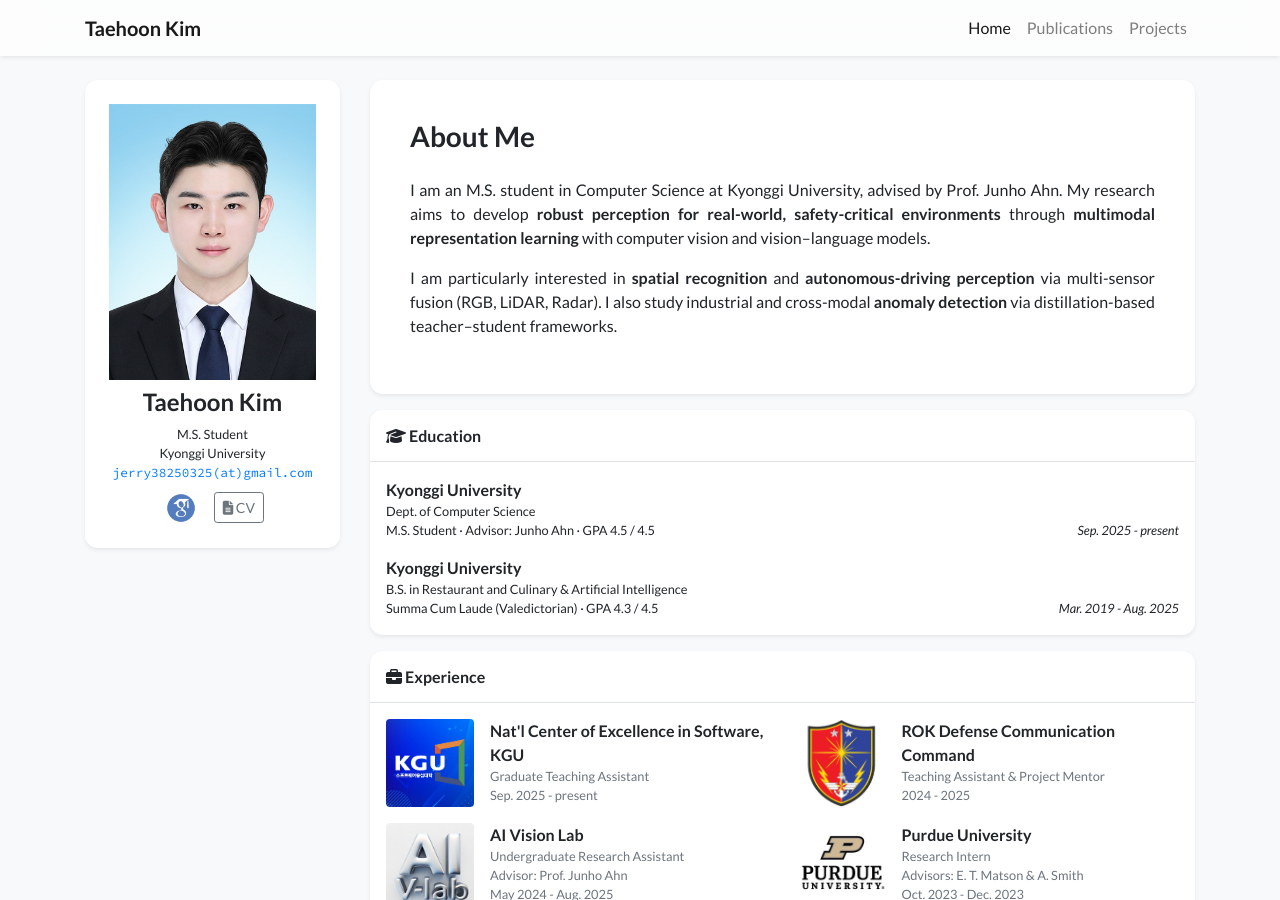
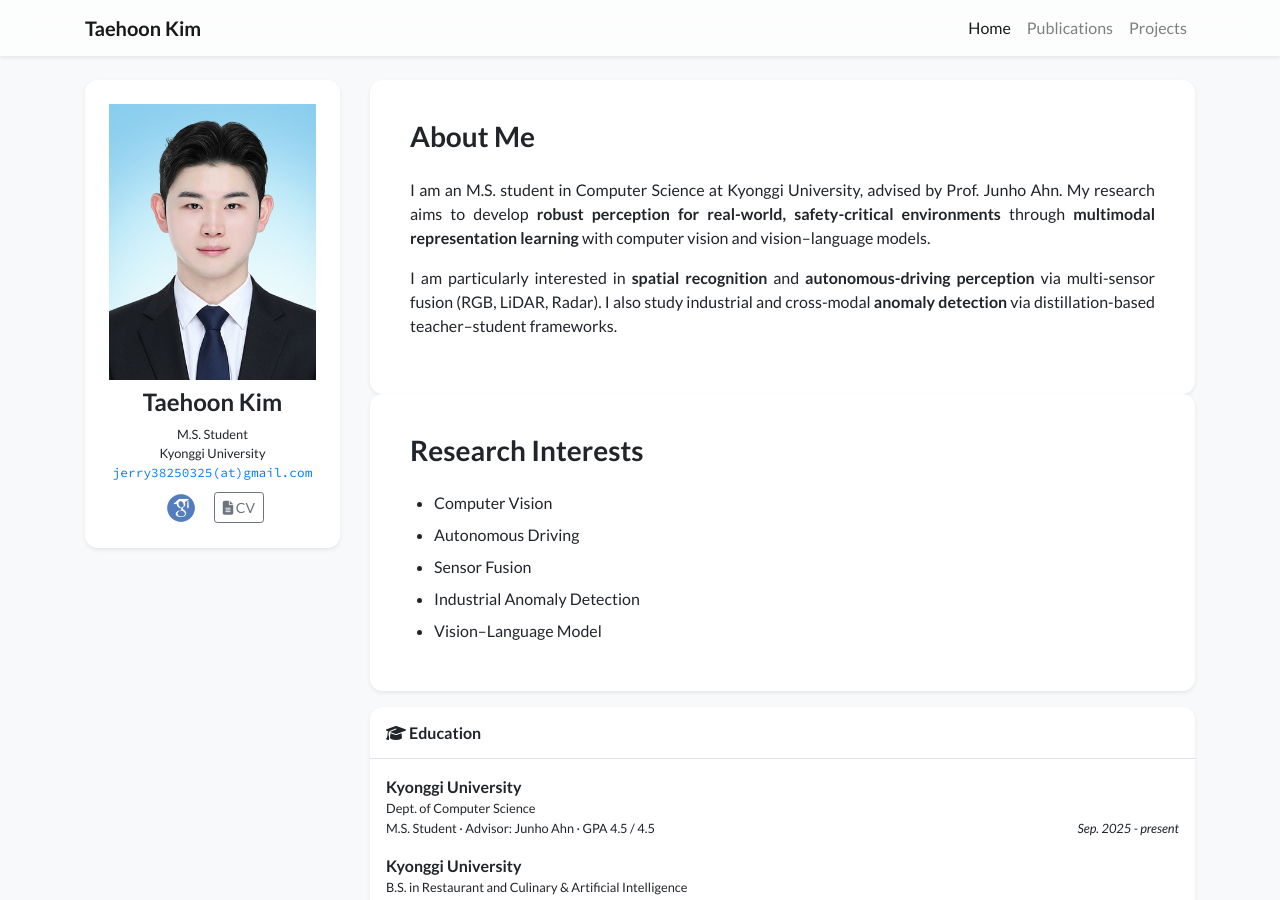
Before and after one commit to Maruu0127/Maruu0127.github.io, a Jekyll site: the page built from index.html, in a window 1280 px wide and 900 px high. Built offline with Jekyll 4.4.1, drawn with Linux system fonts in a browser that asks for light colours; nearby versions of some CDN libraries; a style sheet for code colours, icons or effects is not loaded.

Commit message:
Reorganize publications by venue category and add Research Interests
- Group publications page by International/Domestic Journal/Conference (CV order)
- Label International Journal (SCIE), Domestic Journal (KCI)
- Remove abstracts from publication entries; show only authors/venue/DOI
- Add DOI/Preprint links to journal papers
- Add Research Interests card on homepage

Co-Authored-By: Claude Opus 4.8 <noreply@anthropic.com>

```diff
--- a/_data/profile.yml
+++ b/_data/profile.yml
@@ -29,6 +29,14 @@ short_bio: >-
     multi-sensor fusion (RGB, LiDAR, Radar). I also study industrial and cross-modal
     <strong>anomaly detection</strong> via distillation-based teacher–student frameworks.
   </p>
+
+# --- 관심 연구 분야 (홈 화면 About Me 아래 카드에 표시) ---
+research_interests:
+- "Computer Vision"
+- "Autonomous Driving"
+- "Sensor Fusion"
+- "Industrial Anomaly Detection"
+- "Vision–Language Model"
 
 portrait_url: /assets/images/photos/taehoon-kim.jpg
 # portrait_caption: >-
--- /dev/null
+++ b/_includes/widgets/research_interests_card.html
@@ -0,0 +1,24 @@
+{% if site.data.profile.research_interests %}
+<div class="row">
+    <div class="col">
+        <div class="card border-0 shadow-sm bg-white">
+            <div class="card-body p-4">
+                <div class="row px-3 pt-3">
+                    <div class="col h3">
+                        Research Interests
+                    </div>
+                </div>
+                <div class="row p-3">
+                    <div class="col">
+                        <ul class="text-profile-bio mt-0 mb-0 pl-4">
+                            {% for interest in site.data.profile.research_interests %}
+                            <li class="mb-2">{{ interest }}</li>
+                            {% endfor %}
+                        </ul>
+                    </div>
+                </div>
+            </div>
+        </div>
+    </div>
+</div>
+{% endif %}
--- a/index.html
+++ b/index.html
@@ -11,6 +11,8 @@ navbar_title: Home
     <div class="col-lg-9 col-md-8">
 
         {% include widgets/profile_card_bio_only.html %}
+
+        {% include widgets/research_interests_card.html %}
 
         {% if site.data.display.homepage.show_experience %}
             {% include widgets/education_card.html %}
```
